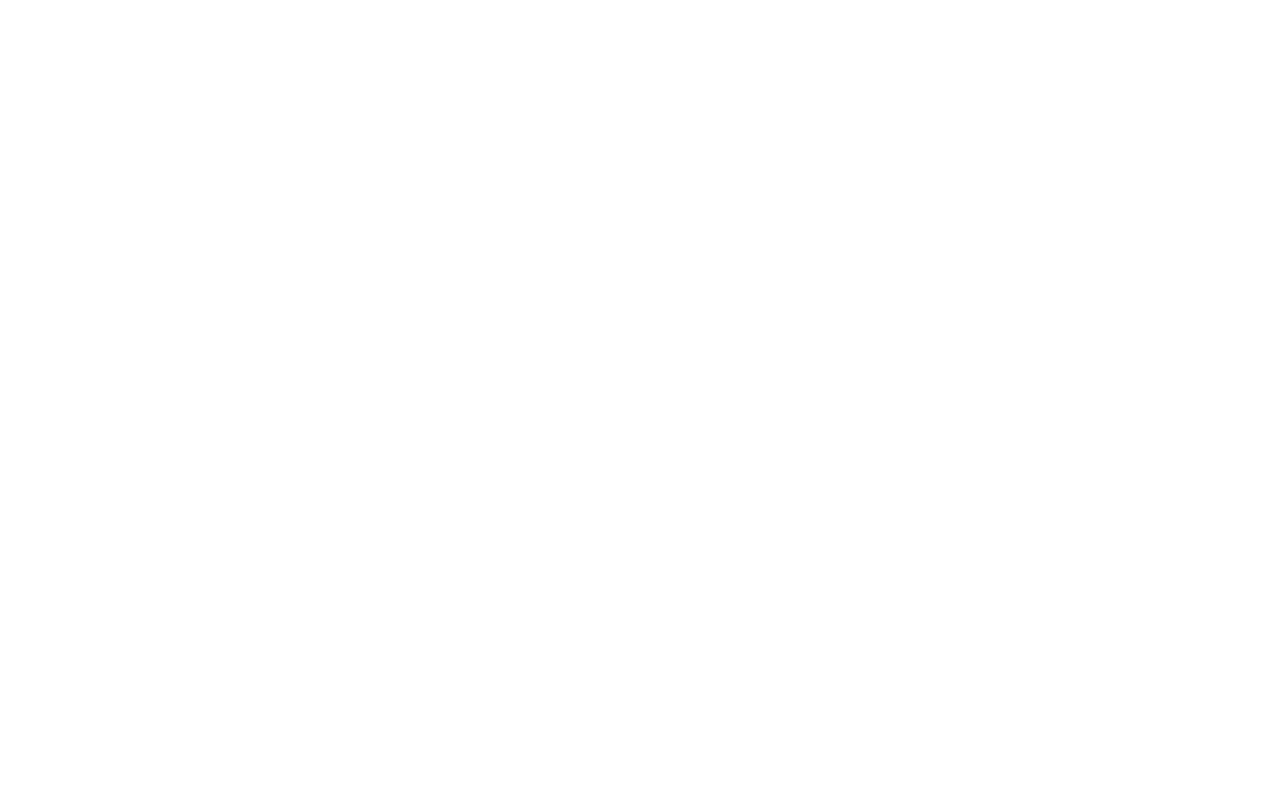
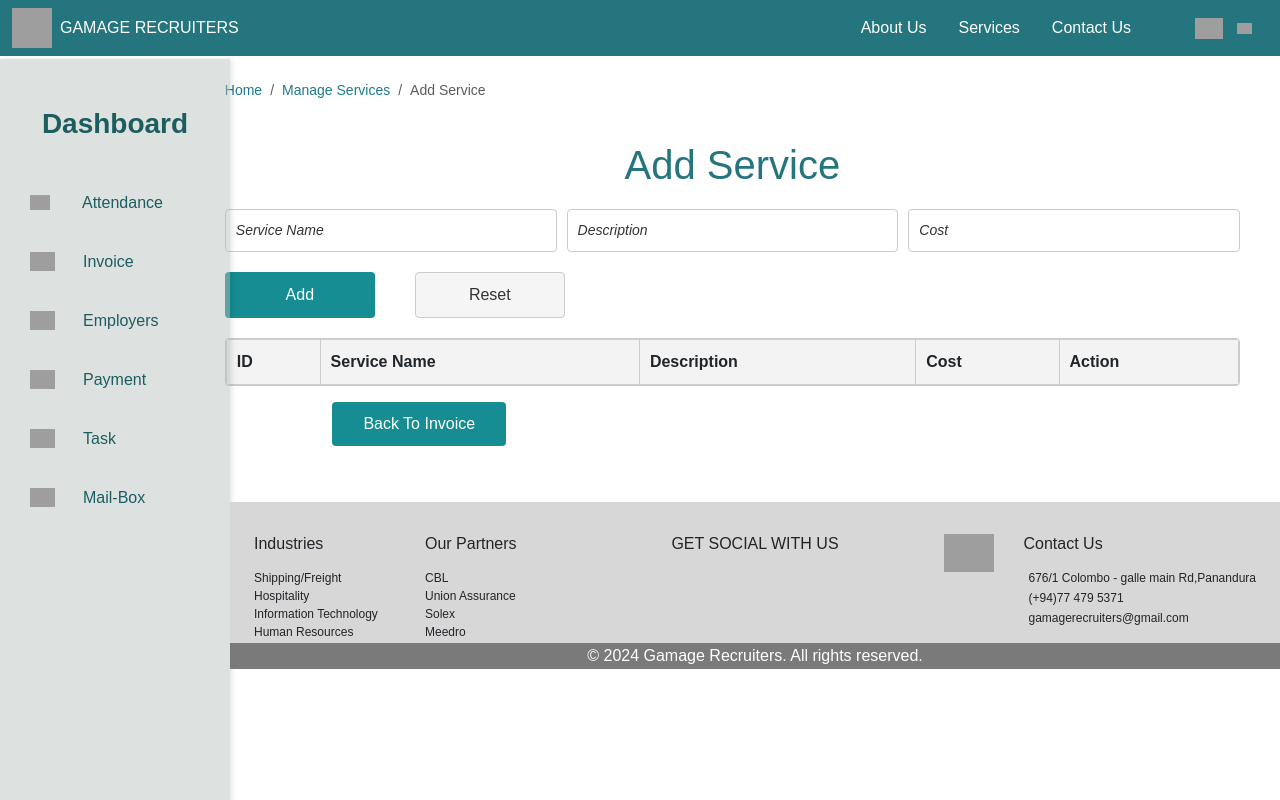
Before and after one commit to H-N-S-Abayawardhana/Client-Management-System-P2, a React (Create React App) app in the folder Front-End/: page /admin-add-service in a window 1280 px wide. Before the commit this address had no page. Built offline with nearby package versions, Linux system fonts and the light colour scheme; grey boxes are pictures that could not be loaded; the HTML template or start-up script is replaced by a standard one.

Commit message:
add service ui

```diff
--- a/Front-End/src/App.js
+++ b/Front-End/src/App.js
@@ -12,6 +12,8 @@
 import AdminManageTask from './page/admin/adminManageTask';
 import AdminAddTask from './page/admin/AdminAddTask';
 import AdminReceivedTask from './page/admin/AdminReceivedTask';
+//Service - Admin Side
+import AdminAddService from './page/admin/AdminAddService.js';
 
 //Employee
 import EmployeeDashboard from './page/employee/employeeDashboard';
@@ -41,6 +43,8 @@
         <Route path="/admin-add-task" element={<AdminAddTask/>}/>
         <Route path="/admin-recived-task" element={<AdminReceivedTask/>}/>
 
+        {/* Service - Routes */}
+        <Route path="/admin-add-service" element={<AdminAddService/>}/>
 
 
         {/* Employee-Side Routes */}
--- a/Front-End/src/components/templetes/SideBar.js
+++ b/Front-End/src/components/templetes/SideBar.js
@@ -13,7 +13,7 @@
       <h2>Dashboard</h2>
       <ul>
         <li><a href="#attendence"><img src={attendence} alt="Attendance" style={{ width: '20px', marginRight: '14px' }} /><span>Attendance</span></a></li>
-        <li><a href="#invoice"><img src={invoice} alt="Attendance" style={{ width: '25px', marginRight: '10px' }}/><span>Invoice</span></a></li>
+        <li><a href="/admin-add-service"><img src={invoice} alt="Attendance" style={{ width: '25px', marginRight: '10px' }}/><span>Invoice</span></a></li>
         <li><a href="#clients"><img src={employee} alt="Attendance" style={{ width: '25px', marginRight: '10px',boxShadow: 'none' }}/><span>Employers</span></a></li>
         <li><a href="#payment"><img src={payment} alt="Attendance" style={{ width: '25px', marginRight: '10px' }}/><span>Payment</span></a></li>
         <li><a href="/admin-manage-task"><img src={task} alt="Attendance" style={{ width: '25px', marginRight: '10px' }}/><span>Task</span></a></li>
--- /dev/null
+++ b/Front-End/src/css/admin/(apwgr)adminAddService.css
@@ -0,0 +1,139 @@
+.apwgr-main-service-container {
+  padding: 20px;
+  border-radius: 8px;
+  margin: 20px;
+  margin-left: 16%;
+}
+
+
+
+.apwgr-head h1 {
+  color: #24757E;
+}
+
+.breadcrumb {
+  margin-top: 20px;
+}
+
+
+
+
+/*new*/
+
+.admin-add-service-container {
+    padding: 20px;
+    font-family: Arial, sans-serif;
+    max-width: 1200px;
+    margin: auto;
+}
+
+.breadcrumb {
+    font-size: 14px;
+    margin-bottom: 20px;
+    color: #666;
+}
+
+
+.input-row {
+    display: flex;
+    justify-content: space-between;
+    gap: 10px;
+    margin-bottom: 20px;
+}
+
+.input-row input {
+    flex: 1;
+    padding: 10px;
+    border: 1px solid #ccc;
+    border-radius: 4px;
+    font-size: 14px;
+}
+
+.button-row {
+    display: flex;
+    justify-content:start;
+    gap: 40px;
+    margin-bottom: 20px;
+}
+
+.add-button,
+.reset-button {
+    width: 150px;
+    padding: 10px 20px;
+    border: none;
+    border-radius: 4px;
+    cursor: pointer;
+    font-size: 16px;
+}
+
+.add-button {
+    background-color: #158d93;
+    color: white;
+}
+
+.add-button:hover {
+    background-color: #11777e;
+}
+
+.reset-button {
+    background-color: #f5f5f5;
+    color: #333;
+    border: 1px solid #ccc;
+}
+
+.reset-button:hover {
+    background-color: #e3e3e3;
+}
+
+.table-container {
+    margin-top: 20px;
+    max-height: 200px;
+    overflow-y: auto;
+    border: 1px solid #ccc;
+    border-radius: 4px;
+}
+
+.services-table {
+    width: 100%;
+    border-collapse: collapse;
+}
+
+.services-table th,
+.services-table td {
+    padding: 10px;
+    border: 1px solid #ccc;
+    text-align: left;
+}
+
+.services-table th {
+    background-color: #f3f3f3;
+}
+
+.delete-button {
+    padding: 5px 10px;
+    background-color: #ff5c5c;
+    color: white;
+    border: none;
+    border-radius: 4px;
+    cursor: pointer;
+}
+
+.delete-button:hover {
+    background-color: #e04a4a;
+}
+
+.back-button {
+    margin-top: 20px;
+    display: block;
+    padding: 10px 20px;
+    background-color: #158d93;
+    color: white;
+    text-align: center;
+    border: none;
+    border-radius: 4px;
+    cursor: pointer;
+}
+
+.back-button:hover {
+    background-color: #11777e;
+}
--- /dev/null
+++ b/Front-End/src/page/admin/AdminAddService.js
@@ -0,0 +1,166 @@
+import React, { useState } from 'react';
+import { useNavigate } from 'react-router-dom';
+
+import "../../css/admin/(apwgr)adminAddService.css";
+
+import Navbar from '../../components/templetes/Navbar';
+import Footer from '../../components/templetes/Footer';
+import Sidebar from '../../components/templetes/SideBar';
+
+import '@fortawesome/fontawesome-free/css/all.min.css';
+import 'bootstrap/dist/css/bootstrap.min.css';
+
+const AdminAddService = () => {
+    const [sidebarVisible, setSidebarVisible] = useState(false);
+
+
+    const toggleSidebar = () => {
+        setSidebarVisible(!sidebarVisible);
+    };
+
+    const [serviceData, setServiceData] = useState({
+        ServiceName: '',
+        Description: '',
+        Cost: '',
+    });
+    const [services, setServices] = useState([]);
+    const [idCounter, setIdCounter] = useState(1);
+
+    const navigate = useNavigate();
+
+    // Handle input changes
+    const handleInputChange = (e) => {
+        const { name, value } = e.target;
+        setServiceData({ ...serviceData, [name]: value });
+    };
+
+    // Add new service to the table
+    const handleAddService = () => {
+        if (serviceData.ServiceName && serviceData.Description && serviceData.Cost) {
+            const newService = {
+                id: idCounter,
+                ...serviceData,
+            };
+            setServices([...services, newService]);
+            setIdCounter(idCounter + 1);
+            setServiceData({ ServiceName: '', Description: '', Cost: '' });
+        } else {
+            alert('Please fill in all fields.');
+        }
+    };
+
+    // Reset the input fields
+    const handleReset = () => {
+        setServiceData({ ServiceName: '', Description: '', Cost: '' });
+    };
+
+    // Delete a service from the table
+    const handleDeleteService = (id) => {
+        const updatedServices = services.filter((service) => service.id !== id);
+        setServices(updatedServices);
+    };
+
+    return (
+        <div>
+            <Navbar />
+
+            <div className="apwgr-main-service-container">
+                <nav className="breadcrumb" aria-label="breadcrumb">
+                    <ol className="breadcrumb">
+                        <li className="breadcrumb-item"><a className="text-decoration-none" href="/admin-Dashboard">Home</a></li>
+                        <li className="breadcrumb-item"><a className="text-decoration-none" href="/admin-manage-service">Manage Services</a></li>
+                        <li className="breadcrumb-item active" aria-current="page">Add Service</li>
+                    </ol>
+                </nav>
+
+                <div className="apwgr-head">
+                    <h1 className="text-center">Add Service</h1>
+                </div>
+
+
+
+                {/* Input Fields Row */}
+                <div className="input-row">
+                    <input
+                        type="text"
+                        name="ServiceName"
+                        placeholder="Service Name"
+                        value={serviceData.ServiceName}
+                        onChange={handleInputChange}
+                    />
+                    <input
+                        type="text"
+                        name="Description"
+                        placeholder="Description"
+                        value={serviceData.Description}
+                        onChange={handleInputChange}
+                    />
+                    <input
+                        type="number"
+                        name="Cost"
+                        placeholder="Cost"
+                        value={serviceData.Cost}
+                        onChange={handleInputChange}
+                    />
+                </div>
+
+                {/* Buttons */}
+                <div className="button-row">
+                    <button className="add-button" onClick={handleAddService}>Add</button>
+                    <button className="reset-button" onClick={handleReset}>Reset</button>
+                </div>
+
+                {/* Services Table */}
+                <div className="table-container">
+                    <table className="services-table">
+                        <thead>
+                            <tr>
+                                <th>ID</th>
+                                <th>Service Name</th>
+                                <th>Description</th>
+                                <th>Cost</th>
+                                <th>Action</th>
+                            </tr>
+                        </thead>
+                        <tbody>
+                            {services.map((service) => (
+                                <tr key={service.id}>
+                                    <td>{service.id}</td>
+                                    <td>{service.ServiceName}</td>
+                                    <td>{service.Description}</td>
+                                    <td>{service.Cost}</td>
+                                    <td>
+                                        <button
+                                            className="delete-button"
+                                            onClick={() => handleDeleteService(service.id)}
+                                        >
+                                            Delete
+                                        </button>
+                                    </td>
+                                </tr>
+                            ))}
+                        </tbody>
+                    </table>
+                </div>
+
+                <div className="apwgr-back-button-area">
+                    <div className="apwgr-but-inside">
+                        <button className="btn apwgr-back-btn my-3" onClick={() => navigate('#invoice')}>
+                            <span className="bi bi-arrow-left m-3">Back To Invoice</span>
+                        </button>
+                    </div>
+                </div>
+            </div>
+
+            <button className="apwgr-sidebar-toggle" onClick={toggleSidebar}>☰</button>
+            <div className={`flex-grow-1 d-flex ${sidebarVisible ? 'show-sidebar' : ''}`}>
+                <Sidebar sidebarVisible={sidebarVisible} />
+            </div>
+            <div className="container3">
+                <Footer />
+            </div>
+        </div>
+    );
+};
+
+export default AdminAddService;
```
